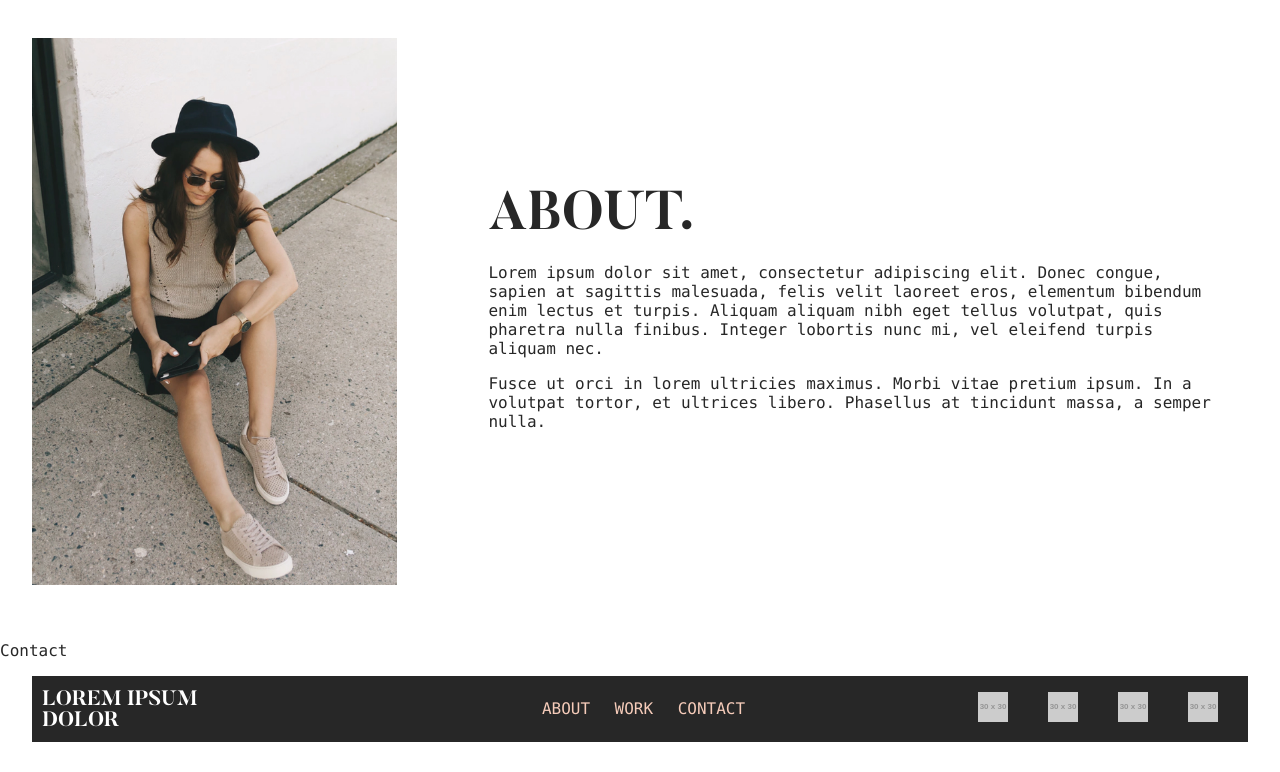
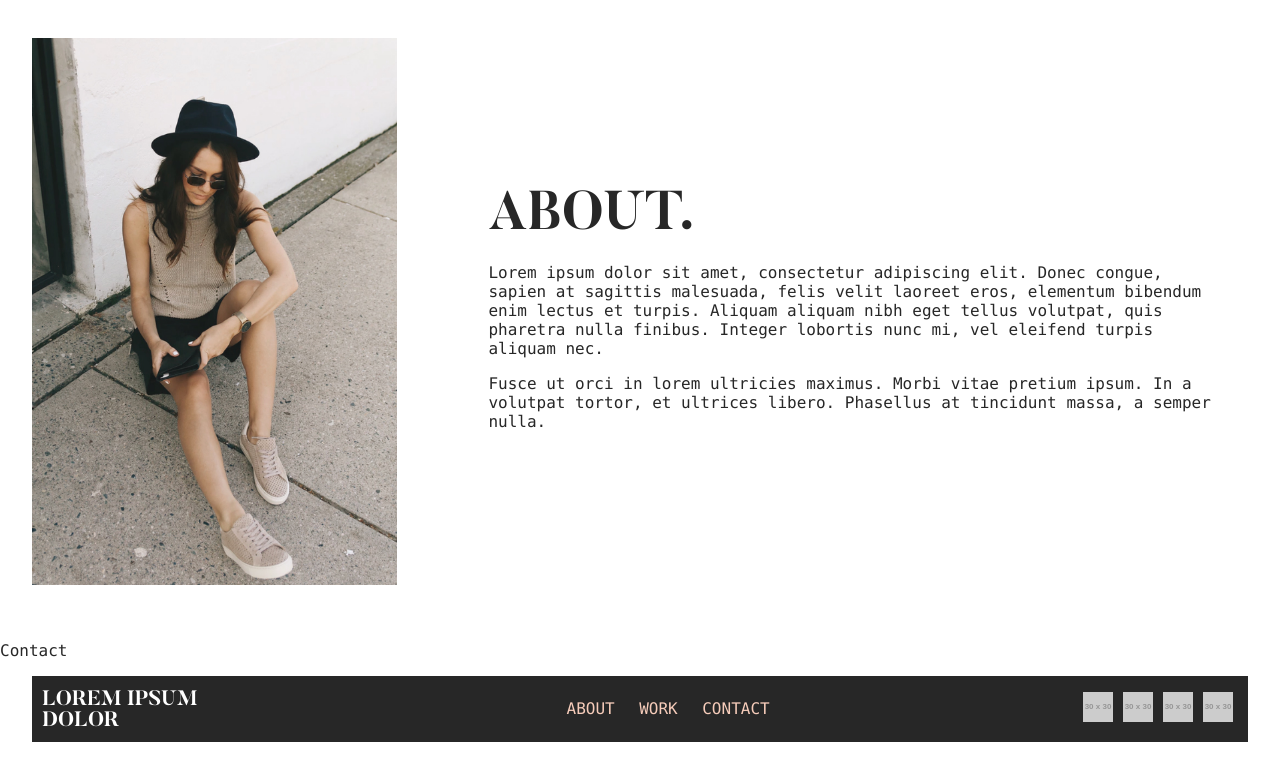
Before and after one commit to taydunworth/floral-web-layout, a React (Create React App) app: page / in a window 1280 px wide. Shown: the part 752-1524 px from the top of the page. Built offline with nearby package versions, Linux system fonts and the light colour scheme; a web font is replaced by a local one.

Commit message:
reformatted some styling on the footer

```diff
--- a/src/App.css
+++ b/src/App.css
@@ -31,6 +31,8 @@ h2 {
   top: 0;
   right: 0;
 }
+
+/* Add transition here for header to expand to width of page with logo in top left on scroll */
 
 .nav ul {
   display: flex;
@@ -97,7 +99,7 @@ h2 {
 }
 
 .footer h3 {
-  width: 25%;
+  width: 20%;
   color: #FFF;
   font-size: 1.3em;
   margin: 0;
@@ -113,14 +115,14 @@ h2 {
 .social ul {
   display: flex;
   justify-content: space-between;
-  width: 33%;
+  width: 20%;
   list-style-type: none;
 }
 
 .social ul li a img {
-  padding: 0 10px;
+  padding: 0 5px;
 }
 
-.social ul li a img:last-of-type {
-  padding-right: 30px;
+.social ul li:nth-child(4) {
+  padding-right: 10px;
 }
```
